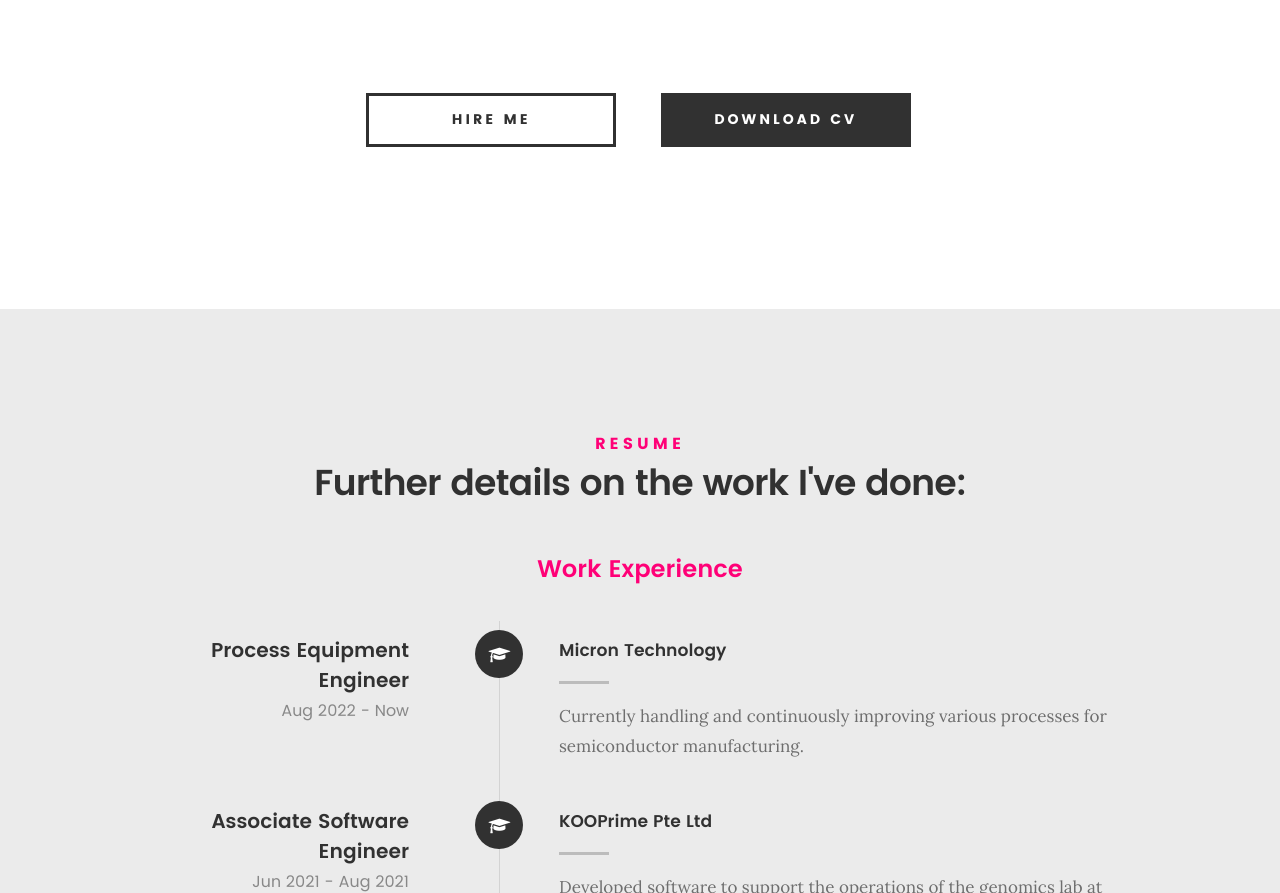
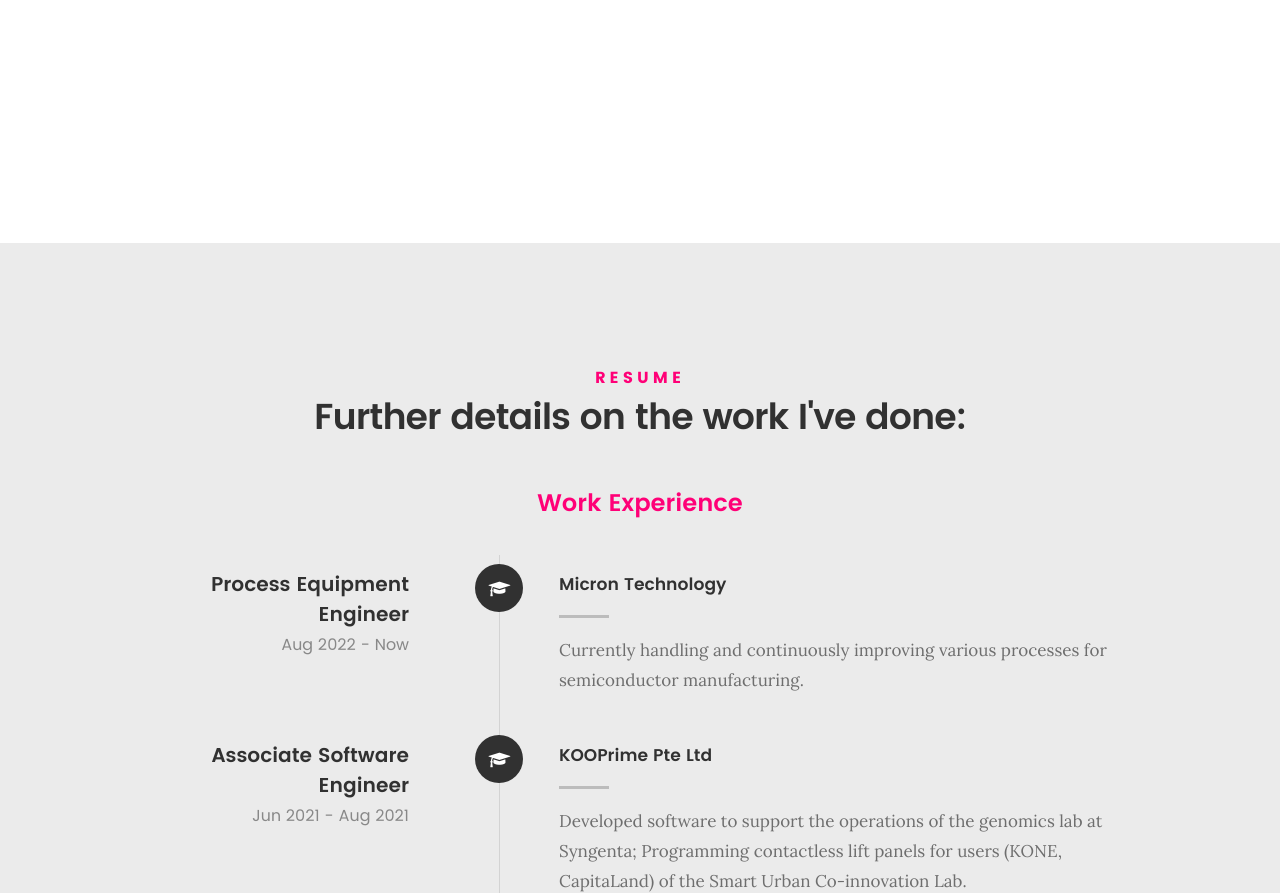
Before and after one commit to michaelsutanto/michaelsutanto.github.io, a plain HTML site: page index.html in a window 1280 px wide. Shown: the part 1679-2572 px from the top of the page. Drawn offline with Linux system fonts and the light colour scheme; files whose address does not match are found by name.

Commit message:
Update index.html

```diff
--- a/index.html
+++ b/index.html
@@ -193,12 +193,7 @@
 
    	</div>
 
-   	<div class="row button-section">
-   		<div class="col-twelve">
-   			<a href="#contact" title="Hire Me" class="button stroke smoothscroll">Hire Me</a>
-   			<a href="#" title="Download CV" class="button button-primary">Download CV</a>
-   		</div>
-   	</div>
+
 
    </section> <!-- /process-->
 
@@ -498,7 +493,7 @@
 
      			<ul class="footer-social">
 			      <li><a href="https://www.linkedin.com/in/michaelsutanto23/"><i class="fa fa-linkedin"></i></a></li>
-				  <li><a href="https://www.instagram.com/nitro.us/"><i class="fa fa-instagram"></i></a></li>
+				  <li><a href="https://www.instagram.com/origin.michael/"><i class="fa fa-instagram"></i></a></li>
 				  <li><a href="https://steamcommunity.com/id/officialdoppelganger/"><i class="fa fa-steam"></i></a></li>
 			   </ul>
 
```
